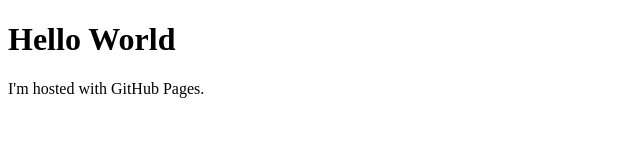
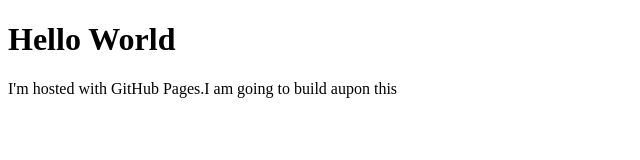
Before and after one commit to preethammadapura/preethammadapura.github.io, a plain HTML site: page index.html in a window 1280 px wide. Shown: the whole page, without its empty margins (0-640 px from the left). Drawn offline with Linux system fonts and the light colour scheme.

Commit message:
Update index.html

```diff
--- a/index.html
+++ b/index.html
@@ -2,6 +2,6 @@
 <html>
 <body>
 <h1>Hello World</h1>
-<p>I'm hosted with GitHub Pages.</p>
+<p>I'm hosted with GitHub Pages.I am going to build aupon this</p>
 </body>
 </html>
```
